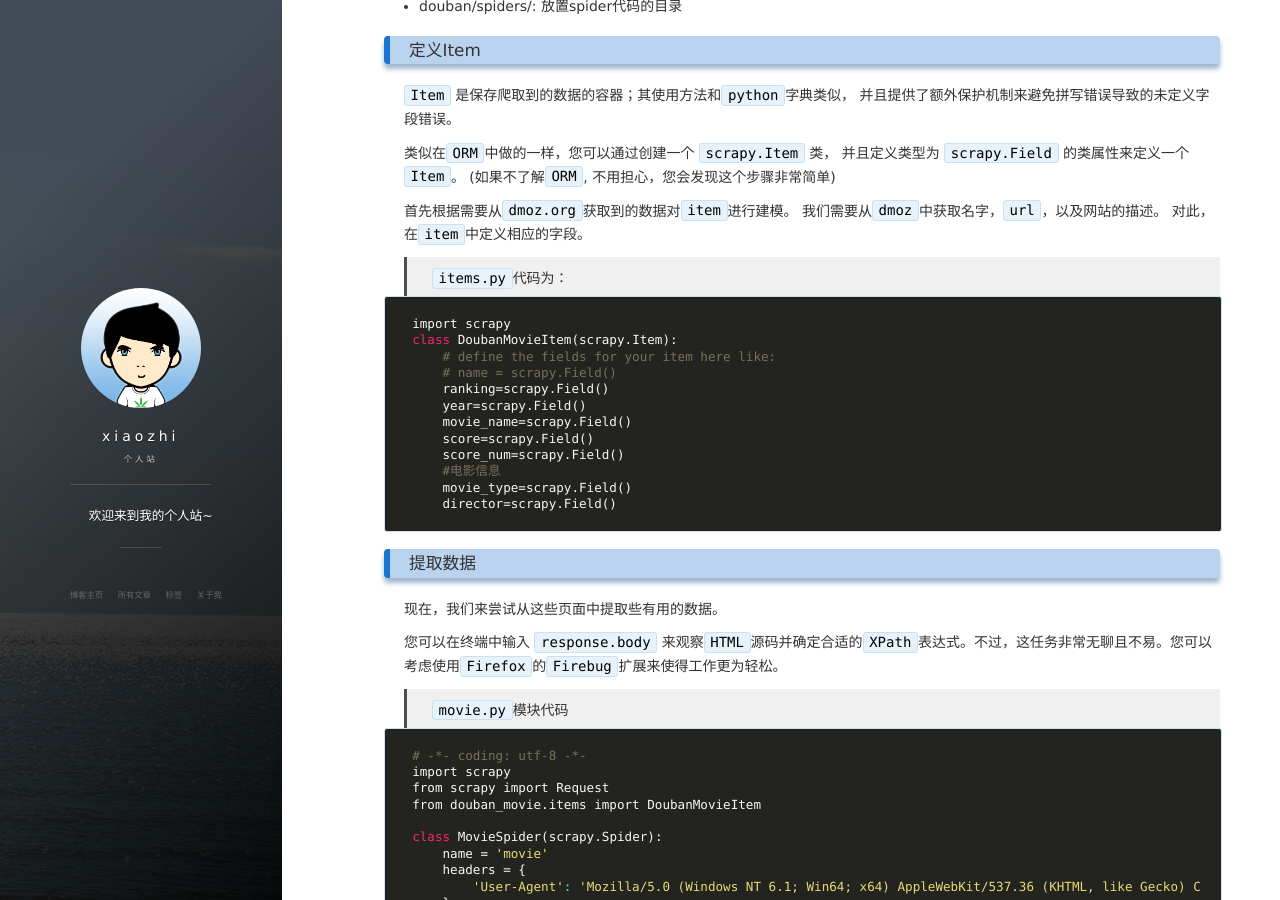
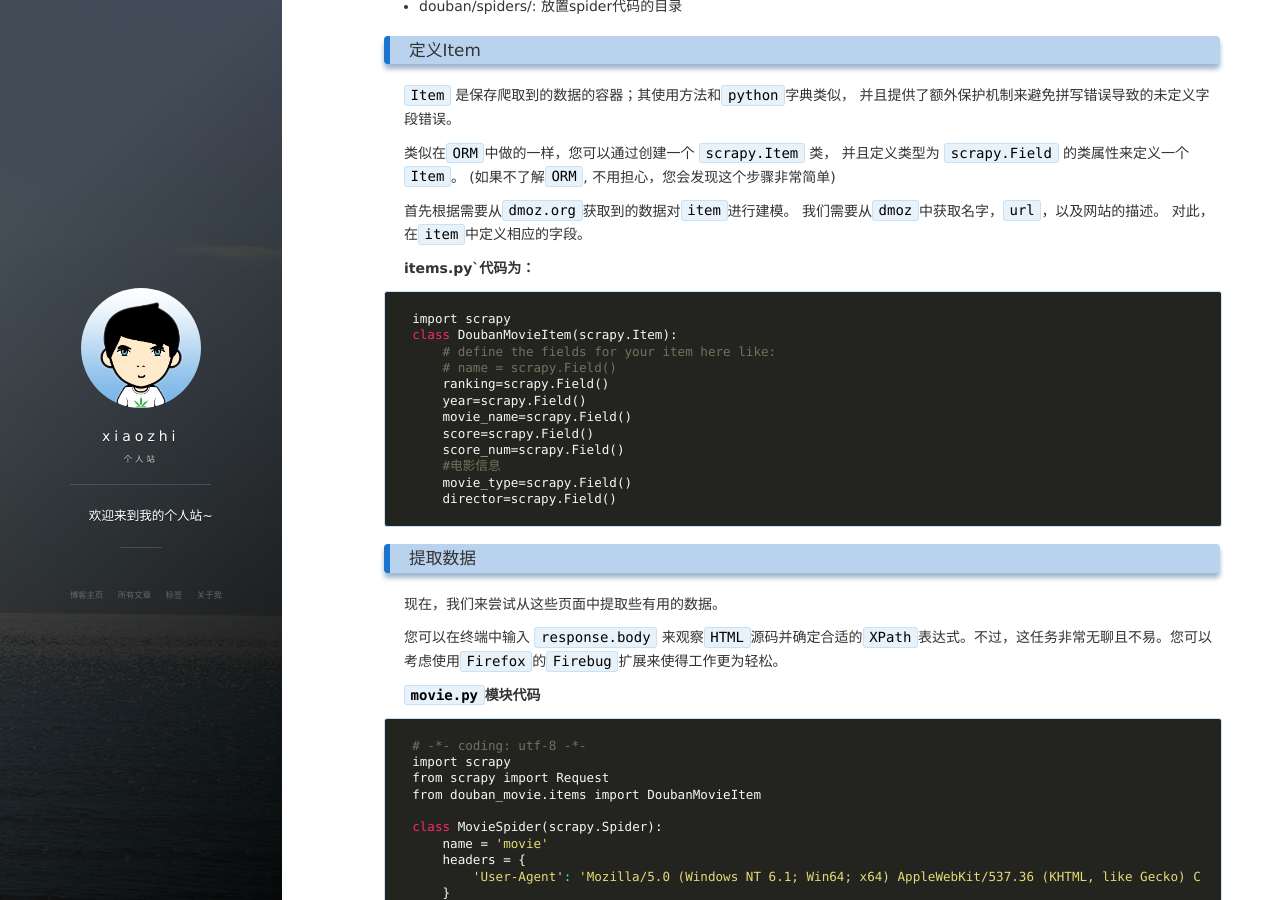
Before and after one commit to xiaozhisheji/xiaozhi.github.io, a Jekyll site: the page built from _posts/2019-10-04-scrapy_豆瓣电影top250.md, in a window 1280 px wide and 900 px high, scrolled down 1330 px. Built offline with Jekyll 4.4.1, drawn with Linux system fonts in a browser that asks for light colours; nearby versions of some CDN libraries; comment, search, counter and statistics services are not loaded.

````diff
--- a/_posts/2019-10-04-scrapy_豆瓣电影top250.md
+++ b/_posts/2019-10-04-scrapy_豆瓣电影top250.md
@@ -25,7 +25,9 @@ Scrapy是一个为了爬取网站数据，提取结构性数据而编写的应
 
 >https://movie.douban.com/top250
 
+
 ![2019-10-040822121ff65.jpg](https://miao.su/images/2019/10/04/2019-10-040822121ff65.jpg)
+
 
 ### 程序框架
 ```
@@ -40,6 +42,7 @@ douban_movie/
             __init__.py
             movie.py
 ```
+
 **这些文件分别是:**
 
 * scrapy.cfg: 项目的配置文件
@@ -56,7 +59,9 @@ douban_movie/
 
 首先根据需要从`dmoz.org`获取到的数据对`item`进行建模。 我们需要从`dmoz`中获取名字，`url`，以及网站的描述。 对此，在`item`中定义相应的字段。
 
-> `items.py`代码为：
+
+**items.py`代码为：**
+
 
 ```
 import scrapy
@@ -73,12 +78,15 @@ class DoubanMovieItem(scrapy.Item):
     director=scrapy.Field()
 ```
 
+
 ### 提取数据
 现在，我们来尝试从这些页面中提取些有用的数据。
 
 您可以在终端中输入 `response.body` 来观察`HTML`源码并确定合适的`XPath`表达式。不过，这任务非常无聊且不易。您可以考虑使用`Firefox`的`Firebug`扩展来使得工作更为轻松。
 
->`movie.py`模块代码
+
+**`movie.py`模块代码**
+
 
 ```
 # -*- coding: utf-8 -*-
````
